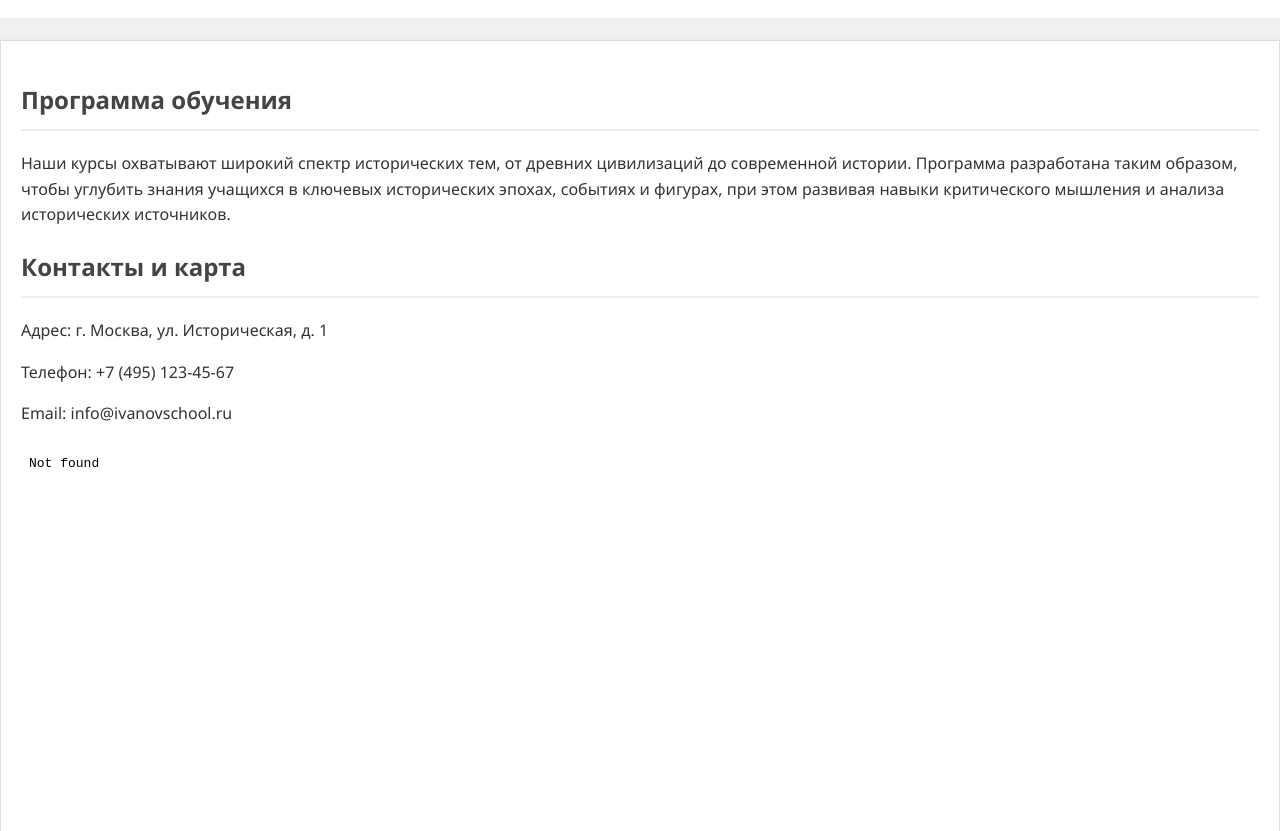
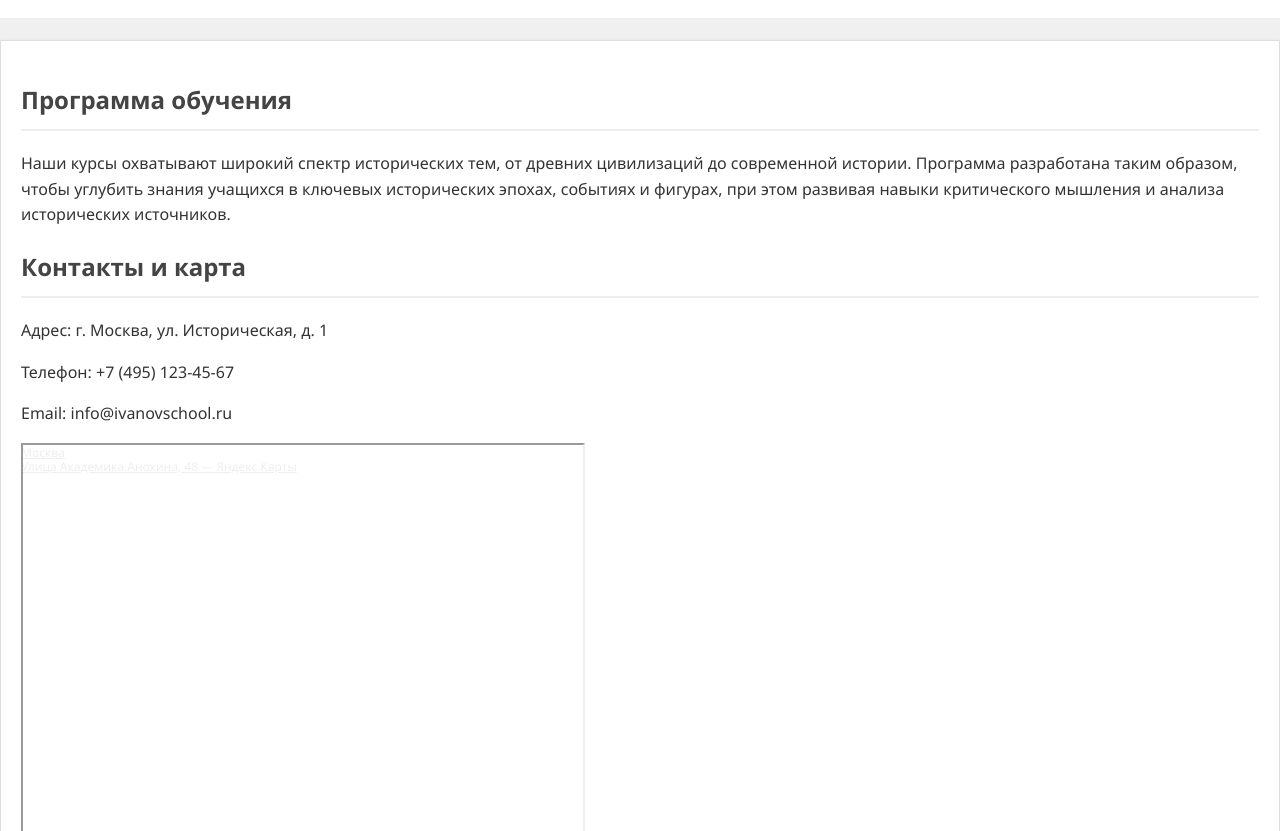
Before and after one commit to NoobMaster08/otdel, a plain HTML site: page program.html in a window 1280 px wide. Shown: the part 121-952 px from the top of the page. Drawn offline with Linux system fonts and the light colour scheme.

Commit message:
program.html

```diff
--- a/program.html
+++ b/program.html
@@ -29,7 +29,7 @@
             <p>Адрес: г. Москва, ул. Историческая, д. 1</p>
             <p>Телефон: +7 (495) 123-45-67</p>
             <p>Email: info@ivanovschool.ru</p>
-            <iframe src="ВСТРАИВАЕМЫЙ_КОД_КАРТЫ_ЗДЕСЬ" width="600" height="450" style="border:0;" allowfullscreen="" loading="lazy"></iframe>
+            <div style="position:relative;overflow:hidden;"><a href="https://yandex.ru/maps/213/moscow/?utm_medium=mapframe&utm_source=maps" style="color:#eee;font-size:12px;position:absolute;top:0px;">Москва</a><a href="https://yandex.ru/maps/213/moscow/house/ulitsa_akademika_anokhina_48/Z04YcgFpT0MCQFtvfXp0cn9jbQ==/?ll=37.469665%2C55.653309&utm_medium=mapframe&utm_source=maps&z=16.28" style="color:#eee;font-size:12px;position:absolute;top:14px;">Улица Академика Анохина, 48 — Яндекс Карты</a><iframe src="https://yandex.ru/map-widget/v1/?ll=37.469665%2C55.653309&mode=search&ol=geo&ouri=ymapsbm1%3A%2F%2Fgeo%3Fdata%3DCgg1NjY1NzM4MBJM0KDQvtGB0YHQuNGPLCDQnNC-0YHQutCy0LAsINGD0LvQuNGG0LAg0JDQutCw0LTQtdC80LjQutCwINCQ0L3QvtGF0LjQvdCwLCA0OCIKDfDgFUIV_ZxeQg%2C%2C&z=16.28" width="560" height="400" frameborder="1" allowfullscreen="true" style="position:relative;"></iframe></div>
         </section>
 
         <section>
```
